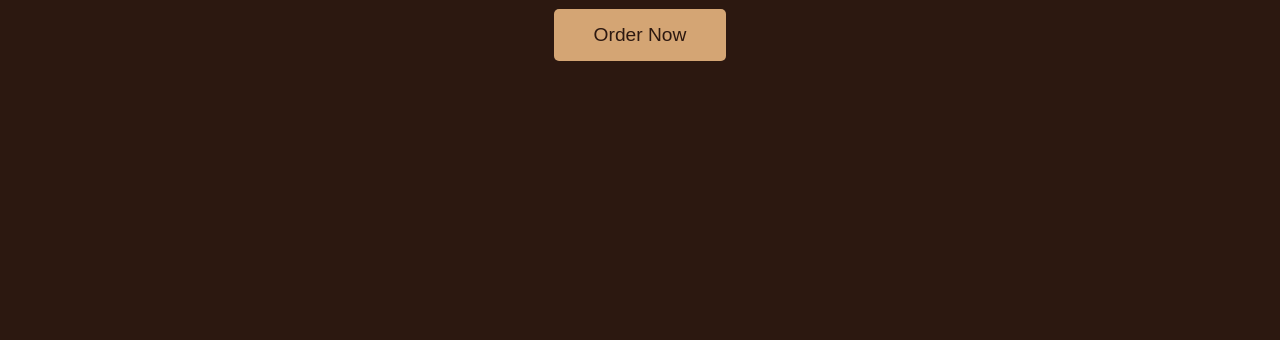
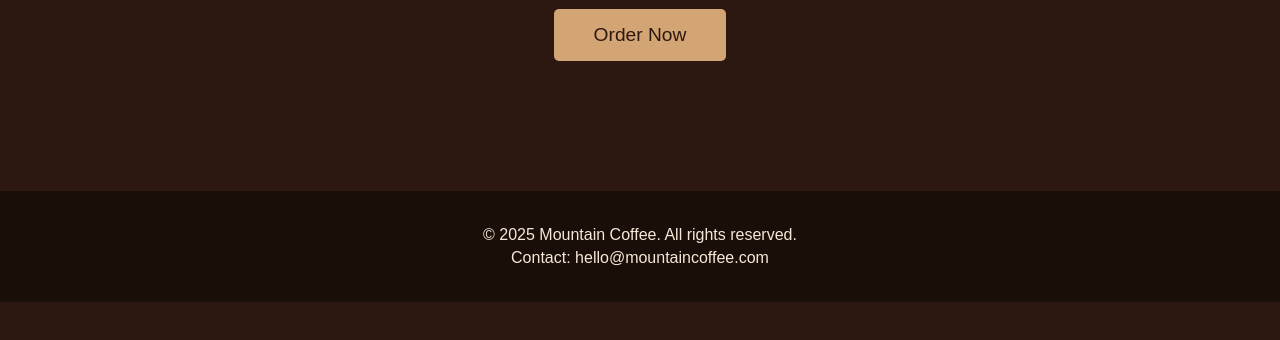
Before and after one commit to dhruv-saxena/landing-page, a plain HTML site: page index.html in a window 1280 px wide. Shown: the part 310-650 px from the top of the page. Drawn offline with Linux system fonts and the light colour scheme.

Commit message:
Added footer with contact info

```diff
--- a/index.html
+++ b/index.html
@@ -20,5 +20,12 @@
     </main>
 
     <script src="script.js"></script>
+
+    <footer>
+        <p>&copy; 2025 Mountain Coffee. All rights reserved.</p>
+        <p>Contact: hello@mountaincoffee.com</p>
+    </footer>
+
+    <script src="script.js"></script>
 </body>
 </html>
--- a/styles.css
+++ b/styles.css
@@ -44,3 +44,14 @@ header h1 {
 #orderBtn:hover {
     background-color: #e6b887;
 }
+
+footer {
+    background-color: #1a0f08;
+    text-align: center;
+    padding: 30px 20px;
+    margin-top: 50px;
+}
+
+footer p {
+    margin: 5px 0;
+}
```
